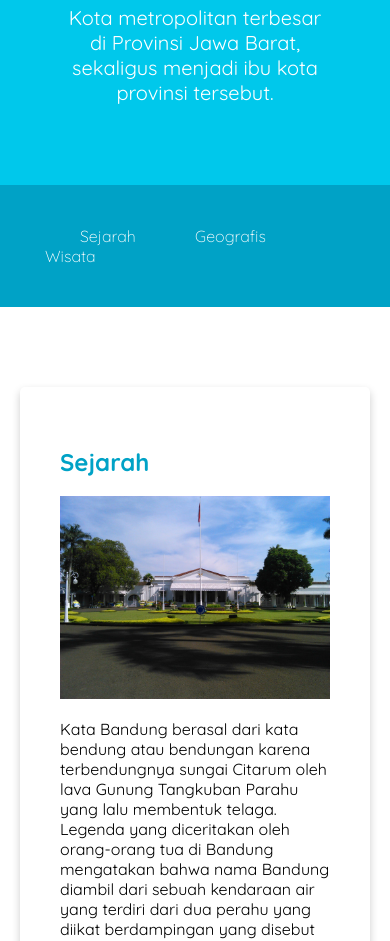
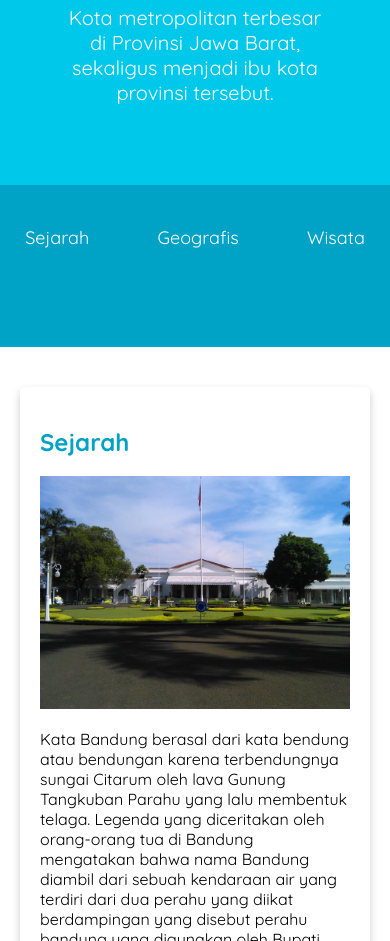
Before and after one commit to aira54/Profil-Bandung, a plain HTML site: page index.html in a window 390 px wide. Shown: the part 159-1100 px from the top of the page. Drawn offline with Linux system fonts and the light colour scheme.

Commit message:
Day 3 End

```diff
--- a/styles/style.css
+++ b/styles/style.css
@@ -1,11 +1,14 @@
 * {
   box-sizing: border-box;
 }
+
 body {
   font-family: 'Quicksand', sans-serif;
+
   margin: 0;
   padding: 0;
 }
+
 h2,
 h3 {
   color: #00a2c6;
@@ -15,13 +18,15 @@
   padding: 20px;
   color: white;
   background-color: #00a2c6;
+
   text-align: center;
   font-weight: bold;
 }
 
 nav a {
-  font-size: 16px;
-  font-weight: 200;
+  font-size: 18px;
+
+  font-weight: 400;
   text-decoration: none;
 
   color: white;
@@ -35,23 +40,25 @@
   text-align: center;
 }
 
-
 .featured-image {
   width: 100%;
-  max-height: 500px;
+  max-height: 300px;
+
   object-fit: cover;
   object-position: center;
 }
+
 .profile img {
-  width: 100px;
+  max-width: 200px;
 }
+
 .card {
- box-shadow: 0 4px 8px 0 rgba(0, 0, 0, 0.2);
- border-radius: 5px;
+  box-shadow: 0 4px 8px 0 rgba(0, 0, 0, 0.2);
+  border-radius: 5px;
 
- padding: 40px;
- margin-top: 40px;
+  padding: 20px;
 }
+
 .jumbotron {
   font-size: 20px;
   padding: 60px;
@@ -60,10 +67,15 @@
   color: white;
 }
 
+nav ul {
+  padding-inline: 4rem;
+  display: flex;
+
+  gap: 2rem;
+}
+
 nav li {
-  display: inline;
   list-style-type: none;
-  margin-right: 20px;
 }
 
 nav {
@@ -77,26 +89,44 @@
 main {
   padding: 20px;
 
-  overflow: auto;
+  display: flex;
+  gap: 1.5rem;
 }
+
 #content {
-  float: left;
-  width: 75%;
+  flex: 5;
+
+  display: flex;
+  flex-flow: column nowrap;
+  gap: 1rem 2rem;
 }
+
 aside {
-  float: right;
-  width: 25%;
-  padding-left: 20px;
+  flex: 1;
 }
 
 header {
   display: inline;
 }
 
-@media screen and (max-width: 1000px) {
-  #content,
-  aside {
-    width: 100%;
-    padding: 0;
+/* Perangkat dengan lebar layar 1200px dan di bawahnya */
+@media screen and (max-width: 1200px) {
+  main {
+    flex-flow: column nowrap;
+  }
+
+  main aside {
+    align-self: center;
   }
 }
+
+/* Perangkat dengan lebar layar 768px dan di bawahnya */
+@media screen and (max-width: 768px) {
+  nav ul {
+    justify-content: center;
+  }
+
+  main aside {
+    align-self: stretch;
+  }
+}
```
